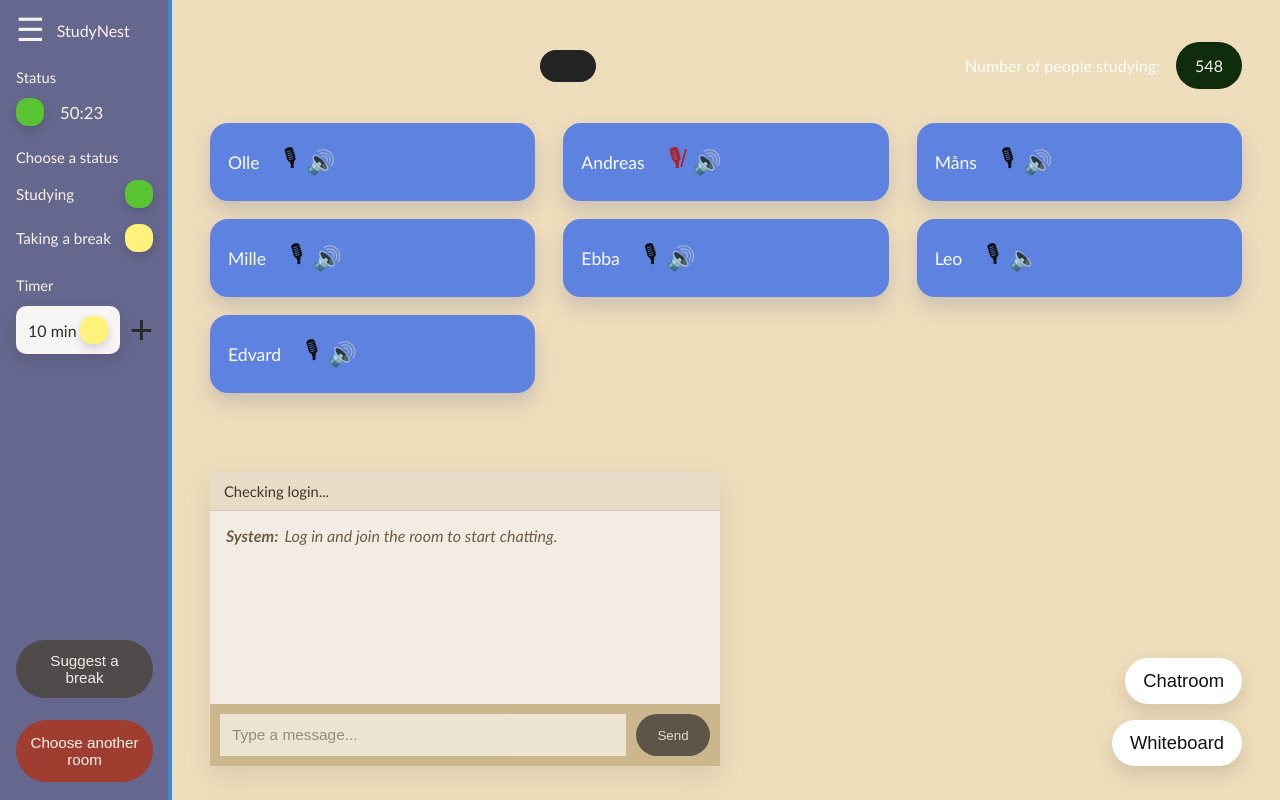
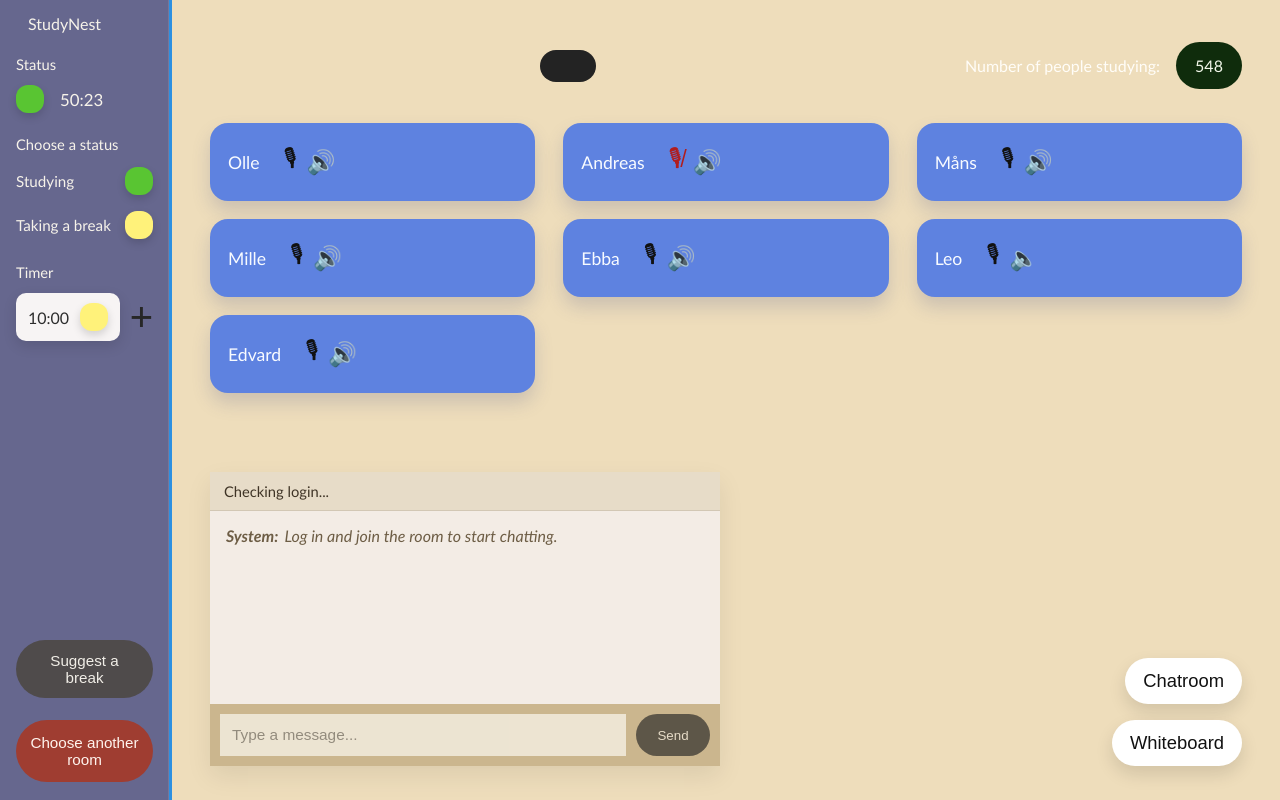
Before and after one commit to leal1137/StudyNest, a React (Vite) app in the folder client/: page /virtual-room in a window 1280 px wide. Built offline with nearby package versions, Linux system fonts and the light colour scheme; no server answers; sample sign-in values are in the browser's storage; a web font is replaced by a local one.

Commit message:
La till en timer

```diff
--- a/client/src/components/RoomSidebar.jsx
+++ b/client/src/components/RoomSidebar.jsx
@@ -1,3 +1,4 @@
+import { useState, useEffect } from 'react';
 import '../App.css'
 
 const statusOptions = [
@@ -5,13 +6,53 @@ const statusOptions = [
   { label: 'Taking a break', modifier: 'break' },
 ]
 
-export function RoomSidebar({ onLeaveRoom }) {
+// Ta emot socket och roomName som props från VirtualRoom.jsx
+export function RoomSidebar({ onLeaveRoom, socket, roomName }) {
+  const [timeLeft, setTimeLeft] = useState(10 * 60);
+  const [isActive, setIsActive] = useState(false);
+
+  useEffect(() => {
+    // Om ingen socket finns laddad än, gör ingenting
+    if (!socket) return;
+
+    // Lyssna på tidsuppdateringar från servern
+    socket.on('timer_update', (data) => {
+      setTimeLeft(data.timeLeft);
+      setIsActive(data.isActive);
+    });
+
+    // Städa upp lyssnaren när komponenten tas bort
+    return () => socket.off('timer_update');
+  }, [socket]);
+
+  // Skicka till servern att vi vill starta eller pausa
+  const toggleTimer = () => {
+    if (!socket || !roomName) return;
+    socket.emit('timer_action', {
+      room: roomName,
+      action: isActive ? 'pause' : 'start'
+    });
+  };
+
+  // Skicka till servern att vi vill lägga till tid
+  const addTime = () => {
+    if (!socket || !roomName) return;
+    socket.emit('timer_action', {
+      room: roomName,
+      action: 'add'
+    });
+  };
+
+  const formatTime = (seconds) => {
+    const m = Math.floor(seconds / 60);
+    const s = seconds % 60;
+    return `${m}:${s < 10 ? '0' : ''}${s}`;
+  };
+
   return (
     <aside className="room-sidebar">
       <div className="room-brand">
-        <button className="room-menu-button" type="button" aria-label="Open menu">
-          ☰
-        </button>
+        <button className="room-menu-button" type="button" aria-label="Open menu"></button>
         <span>StudyNest</span>
       </div>
 
@@ -36,11 +77,18 @@ export function RoomSidebar({ onLeaveRoom }) {
       <section className="room-sidebar-section">
         <p className="room-sidebar-label">Timer</p>
         <div className="room-timer-controls">
-          <div className="room-time-input">
-            <span>10 min</span>
-            <span className="room-status-pill room-status-pill-break" />
+
+          <div
+            className="room-time-input"
+            onClick={toggleTimer}
+            style={{ cursor: 'pointer' }}
+            title={isActive ? "Pausa timer" : "Starta timer"}
+          >
+            <span>{formatTime(timeLeft)}</span>
+            <span className={`room-status-pill ${isActive ? 'room-status-pill-study' : 'room-status-pill-break'}`} />
           </div>
-          <button className="room-add-button" type="button">
+
+          <button className="room-add-button" type="button" onClick={addTime}>
             +
           </button>
         </div>
@@ -53,5 +101,5 @@ export function RoomSidebar({ onLeaveRoom }) {
         Choose another room
       </button>
     </aside>
-  )
+  );
 }
--- a/client/src/pages/VirtualRoom.jsx
+++ b/client/src/pages/VirtualRoom.jsx
@@ -85,6 +85,10 @@ export default function VirtualRoom({ socket }) {
       appendMessage(messageAuthor, message)
     })
 
+    socket?.on('timer_ended', () => {
+      appendMessage('System', 'Timern har nått noll! Dags för en paus!', 'system');
+    });
+
     //acctually join the room
     socket_room = 'test-room';
     joinVirtualRoom(socket_room, socket);
@@ -94,6 +98,7 @@ export default function VirtualRoom({ socket }) {
       socket?.off('list_participants_in_room');
       socket?.off('user_left_room');
       socket?.off('receive_message');
+      socket?.off('timer_ended');
     }
   }, [socket]);
 
@@ -119,7 +124,7 @@ export default function VirtualRoom({ socket }) {
 
   return (
     <div className="virtual-room-page">
-      <RoomSidebar onLeaveRoom={() => handleleaveRoom()} />
+      <RoomSidebar onLeaveRoom={() => handleleaveRoom()} socket={socket} roomName={socket_room} />
 
       <main className="virtual-room-main">
         <VirtualRoomHeader roomName={socket_room} studyingCount={548} />
```
Also changed, not shown: 2 other files (tests, documents, lock files or other folders).
